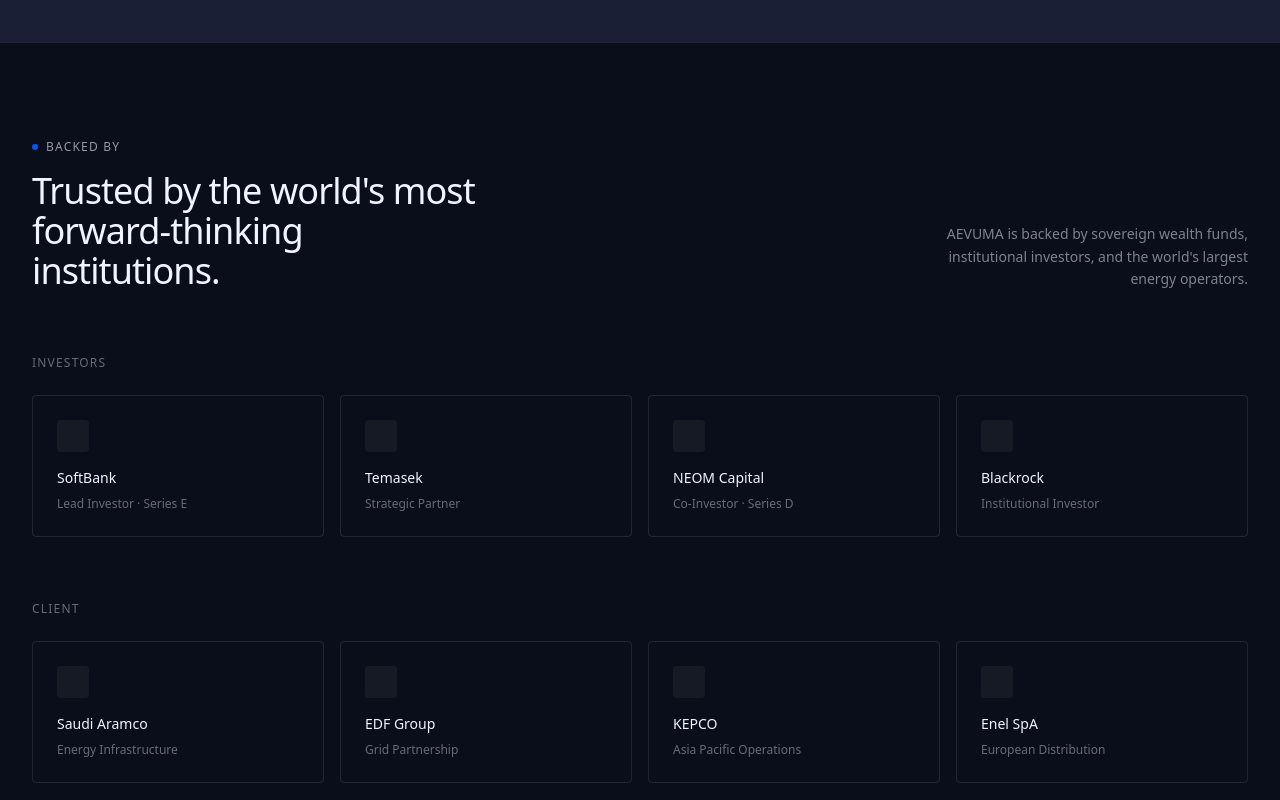
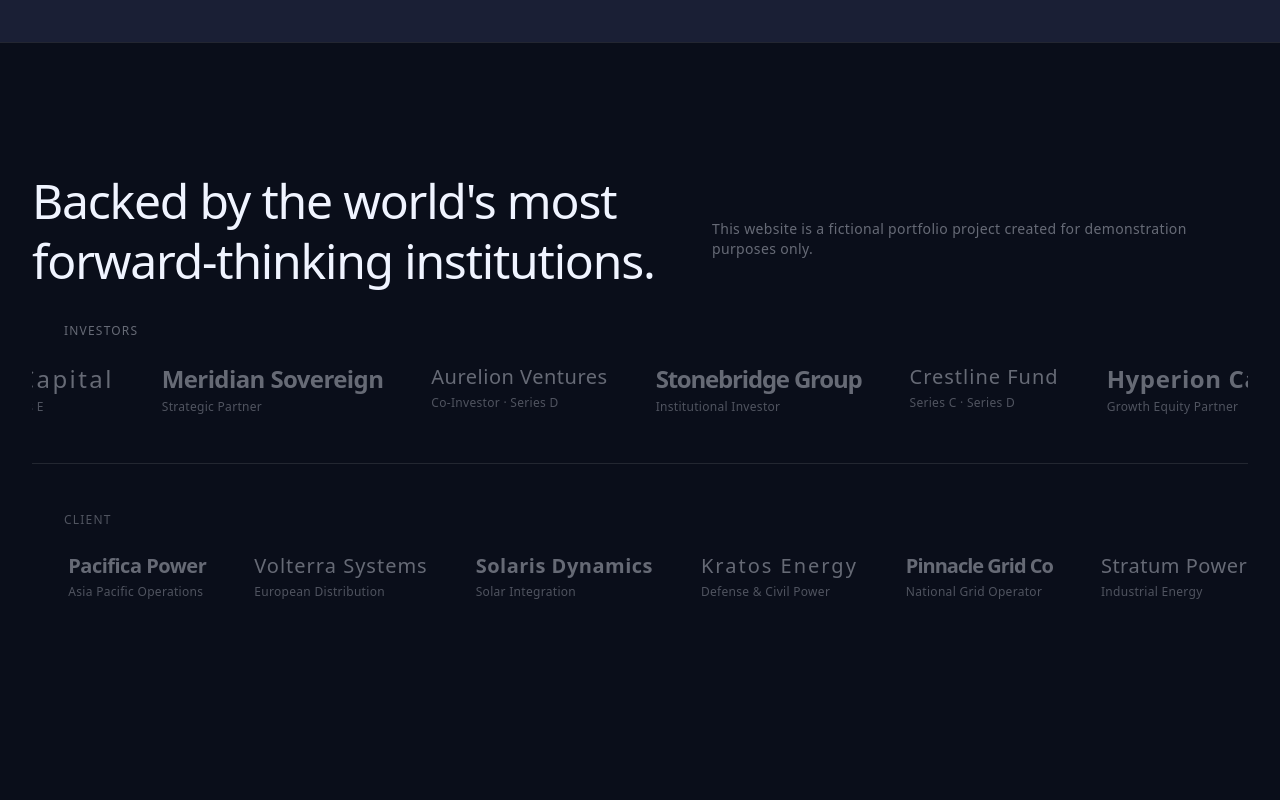
Before and after one commit to gadangKhalis/aevuma-energy, a Next.js app: page / in a window 1280 px wide. Shown: the part 1880-2680 px from the top of the page. Built offline with nearby package versions, Linux system fonts and the light colour scheme.

Commit message:
update: Investors dan Clients

```diff
--- a/src/app/globals.css
+++ b/src/app/globals.css
@@ -12,3 +12,31 @@
   --color-plasma-amber: #e8a020;
   --color-fusion-green: #3a8a6e;
 }
+
+@keyframes marquee-left {
+  0% {
+    transform: translateX(0);
+  }
+  100% {
+    transform: translateX(-50%);
+  }
+}
+@keyframes marquee-right {
+  0% {
+    transform: translateX(-50%);
+  }
+  100% {
+    transform: translateX(0);
+  }
+}
+
+.animate-marquee-left {
+  animation: marquee-left 30s linear infinite;
+}
+.animate-marquee-right {
+  animation: marquee-right 30s linear infinite;
+}
+.animate-marquee-left:hover,
+.animate-marquee-right:hover {
+  animation-play-state: paused;
+}
--- a/src/components/Investors.js
+++ b/src/components/Investors.js
@@ -1,80 +1,167 @@
 const investors = [
-  { name: "SoftBank", sub: "Lead Investor · Series E" },
-  { name: "Temasek", sub: "Strategic Partner" },
-  { name: "NEOM Capital", sub: "Co-Investor · Series D" },
-  { name: "Blackrock", sub: "Institutional Investor" },
+  {
+    name: "Vantara Capital",
+    sub: "Lead Investor · Series E",
+    style: "text-2xl font-light tracking-widest",
+  },
+  {
+    name: "Meridian Sovereign",
+    sub: "Strategic Partner",
+    style: "text-2xl font-semibold tracking-tight",
+  },
+  {
+    name: "Aurelion Ventures",
+    sub: "Co-Investor · Series D",
+    style: "text-xl font-medium tracking-wide",
+  },
+  {
+    name: "Stonebridge Group",
+    sub: "Institutional Investor",
+    style: "text-2xl font-bold tracking-tighter",
+  },
+  {
+    name: "Crestline Fund",
+    sub: "Series C · Series D",
+    style: "text-xl font-light tracking-wider",
+  },
+  {
+    name: "Hyperion Capital",
+    sub: "Growth Equity Partner",
+    style: "text-2xl font-semibold tracking-wide",
+  },
+  {
+    name: "Orion Equity",
+    sub: "Co-Lead · Series E",
+    style: "text-xl font-medium tracking-widest",
+  },
 ];
 
 const clients = [
-  { name: "Saudi Aramco", sub: "Energy Infrastructure" },
-  { name: "EDF Group", sub: "Grid Partnership" },
-  { name: "KEPCO", sub: "Asia Pacific Operations" },
-  { name: "Enel SpA", sub: "European Distribution" },
+  {
+    name: "Helios Energy Corp",
+    sub: "Energy Infrastructure",
+    style: "text-xl font-semibold tracking-wide",
+  },
+  {
+    name: "Nordic Grid Alliance",
+    sub: "Grid Partnership",
+    style: "text-xl font-light tracking-widest",
+  },
+  {
+    name: "Pacifica Power",
+    sub: "Asia Pacific Operations",
+    style: "text-xl font-bold tracking-tight",
+  },
+  {
+    name: "Volterra Systems",
+    sub: "European Distribution",
+    style: "text-xl font-medium tracking-wider",
+  },
+  {
+    name: "Solaris Dynamics",
+    sub: "Solar Integration",
+    style: "text-xl font-semibold tracking-wide",
+  },
+  {
+    name: "Kratos Energy",
+    sub: "Defense & Civil Power",
+    style: "text-xl font-light tracking-widest",
+  },
+  {
+    name: "Pinnacle Grid Co",
+    sub: "National Grid Operator",
+    style: "text-xl font-bold tracking-tighter",
+  },
+  {
+    name: "Stratum Power",
+    sub: "Industrial Energy",
+    style: "text-xl font-medium tracking-wide",
+  },
+  {
+    name: "Celestara Utilities",
+    sub: "Public Infrastructure",
+    style: "text-xl font-semibold tracking-tight",
+  },
+  {
+    name: "Dawncore Energy",
+    sub: "Emerging Markets",
+    style: "text-xl font-light tracking-wider",
+  },
+  {
+    name: "Ironveil Systems",
+    sub: "Grid Security",
+    style: "text-xl font-bold tracking-wide",
+  },
+  {
+    name: "Luminary Power Group",
+    sub: "Renewable Integration",
+    style: "text-xl font-medium tracking-widest",
+  },
 ];
+
+const investorsDup = [...investors, ...investors];
+const clientsDup = [...clients, ...clients];
 
 export default function Investors() {
   return (
-    <section className="bg-void-black py-24 border-t border-white/10">
-      <div className="max-w-7xl mx-auto px-8">
-        {/* Label */}
+    <section className="bg-void-black py-32 border-t border-white/10">
+      <div className="max-w-7xl mx-auto px-8 mb-16">
+        {/* Heading */}
         <div className="flex items-center gap-2 mb-4">
-          <div className="w-1.5 h-1.5 rounded-full bg-solar-blue" />
-          <span className="text-arctic-white text-xs tracking-widest uppercase opacity-60">
-            Backed By
-          </span>
-        </div>
-
-        {/* Heading */}
-        <div className="flex items-end justify-between mb-16">
-          <h2 className="text-arctic-white text-4xl font-medium tracking-tight max-w-md">
-            Trusted by the world's most forward-thinking institutions.
+          <h2 className="text-arctic-white text-5xl font-medium tracking-tight max-w-2xl leading-tight mb-4">
+            Backed by the world's most forward-thinking institutions.
           </h2>
-          <p className="text-arctic-white text-sm opacity-50 max-w-xs leading-relaxed text-right">
-            AEVUMA is backed by sovereign wealth funds, institutional investors,
-            and the world's largest energy operators.
+          <p className="text-arctic-white text-sm opacity-40 tracking-wide">
+            This website is a fictional portfolio project created for
+            demonstration purposes only.
           </p>
         </div>
 
-        {/* Grid */}
-        <p className="text-arctic-white text-xs tracking-widest uppercase opacity-40 mb-6">
-          Investors
-        </p>
-        <div className="grid grid-cols-4 gap-4 mb-16">
-          {investors.map((item) => (
-            <div
-              key={item.name}
-              className="border border-white/10 p-6 rounded-sm flex flex-col gap-2 hover:border-white/20 transition-all duration-200"
-            >
-              <div className="w-8 h-8 bg-white/5 rounded-sm mb-2" />
-              <span className="text-arctic-white text-sm font-medium">
-                {item.name}
-              </span>
-              <span className="text-arctic-white text-xs opacity-40">
-                {item.sub}
-              </span>
+        {/* Invesrtor Marquee */}
+        <div className="mb-4">
+          <p className="text-arctic-white text-xs tracking-widest uppercase opacity-40 px-8 mb-6">
+            Investors
+          </p>
+          <div className="overflow-hidden">
+            <div className="flex gap-12 animate-marquee-left">
+              {investorsDup.map((item, index) => (
+                <div key={index} className="flex flex-col gap-1 shrink-0">
+                  <span
+                    className={`text-arctic-white opacity-40 hover:opacity-100 transition-opacity duration-300 cursor-default ${item.style}`}
+                  >
+                    {item.name}
+                  </span>
+                  <span className="text-arctic-white text-xs opacity-30 tracking-wide">
+                    {item.sub}
+                  </span>
+                </div>
+              ))}
             </div>
-          ))}
+          </div>
         </div>
 
-        {/* Client */}
-        <p className="text-arctic-white text-xs tracking-widest uppercase opacity-40 mb-6">
+        {/* Separating Line */}
+        <div className="w-full h-px bg-white opacity-10 my-12" />
+
+        {/* Client Marquee */}
+        <p className="text-arctic-white text-xs tracking-widest uppercase opacity-30 px-8 mb-6">
           Client
         </p>
-        <div className="grid grid-cols-4 gap-4">
-          {clients.map((item) => (
-            <div
-              key={item.name}
-              className="border border-white/10 p-6 rounded-sm flex flex-col gap-2 hover:border-white/20 transition-all duration-200"
-            >
-              <div className="w-8 h-8 bg-white/5 rounded-sm mb-2 " />
-              <span className="text-arctic-white text-sm font-medium">
-                {item.name}
-              </span>
-              <span className="text-arctic-white text-xs opacity-40">
-                {item.sub}
-              </span>
-            </div>
-          ))}
+        <div className="overflow-hidden">
+          <div className="flex gap-12 animate-marquee-right">
+            {clientsDup.map((item, index) => (
+              <div key={index} className="flex flex-col gap-1 shrink-0">
+                <span
+                  className={`text-arctic-white opacity-40 hover:opacity-100 transition-opacity duration-300 cursor-default ${item.style}`}
+                >
+                  {item.name}
+                </span>
+                <span className="text-arctic-white text-xs opacity-30 tracking-wide">
+                  {item.sub}
+                </span>
+              </div>
+            ))}
+          </div>
         </div>
       </div>
     </section>
```
